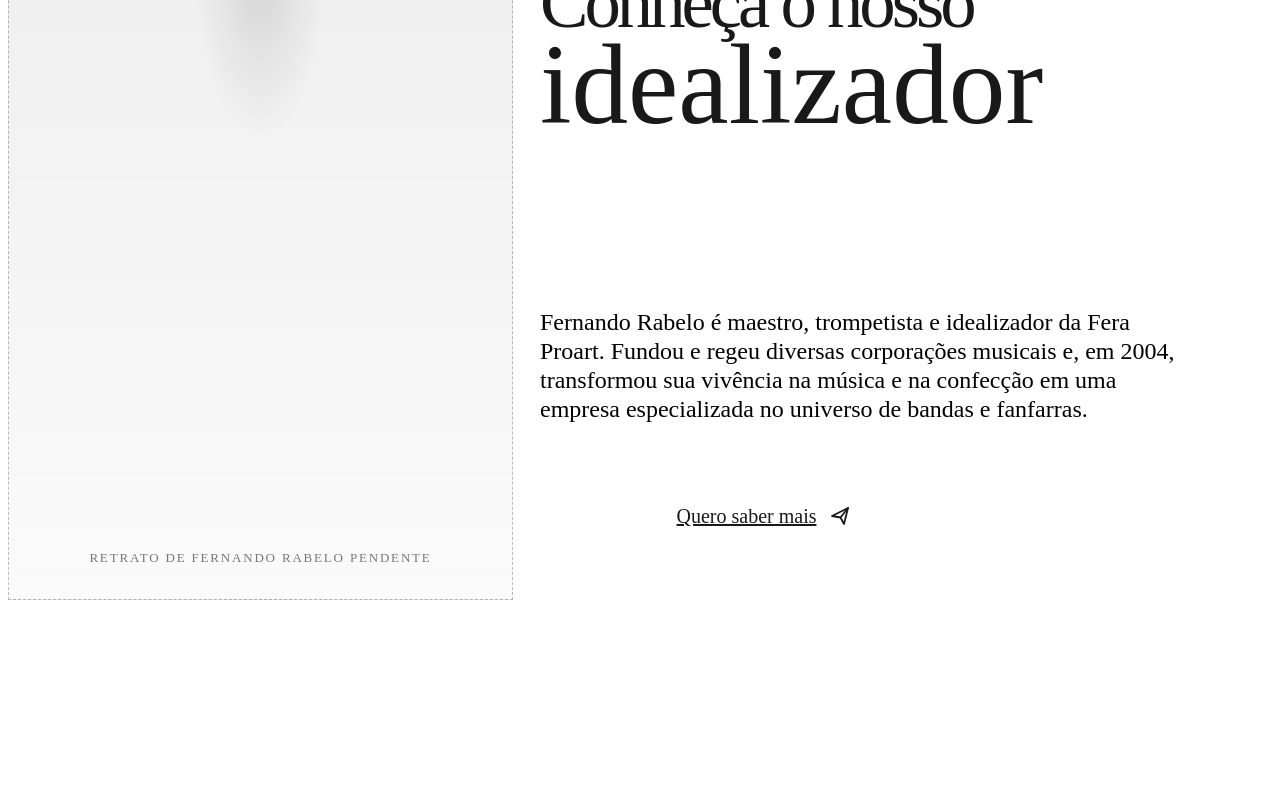
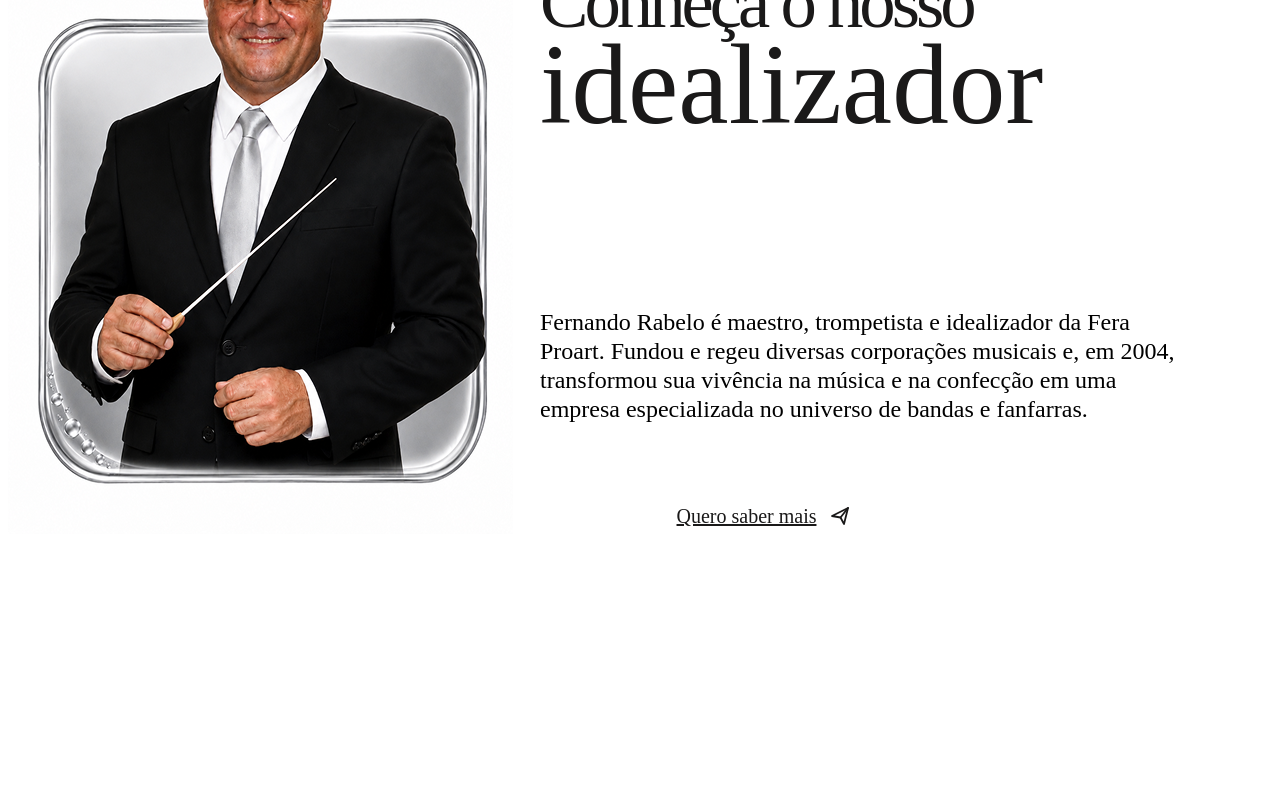
Before and after one commit to leobrasil777-lang/FeraProart-Website, a React (Vite) app: page / in a window 1280 px wide. Shown: the part 3681-4471 px from the top of the page. Built offline with nearby package versions, Linux system fonts and the light colour scheme; the HTML template or start-up script is replaced by a standard one.

Commit message:
adiciona imagem do CTA e fundador

```diff
--- a/src/components/HomeFounderSection/HomeFounderSection.tsx
+++ b/src/components/HomeFounderSection/HomeFounderSection.tsx
@@ -1,5 +1,6 @@
 import CTAButton from '../CTAButton/CTAButton'
 import Container from '../Container/Container'
+import founderImage from '../../assets/images/home/home-idealizador.png'
 import './HomeFounderSection.css'
 
 const founderDescription = 'Fernando Rabelo é maestro, trompetista e idealizador da Fera Proart. Fundou e regeu diversas corporações musicais e, em 2004, transformou sua vivência na música e na confecção em uma empresa especializada no universo de bandas e fanfarras.'
@@ -22,15 +23,13 @@ function HomeFounderSection() {
           <span className="home-founder-section__title-script highlight-font">idealizador</span>
         </h2>
 
-        <div className="home-founder-section__portrait-wrap">
-          <div
-            className="home-founder-section__portrait-placeholder"
-            role="img"
-            aria-label="Fernando Rabelo, maestro e idealizador da Fera Proart"
-          >
-            <span>Retrato de Fernando Rabelo pendente</span>
-          </div>
-        </div>
+      <div className="home-founder-section__portrait-wrap">
+        <img
+          className="home-founder-section__portrait"
+          src={founderImage}
+          alt="Fernando Rabelo, maestro e idealizador da Fera Proart"
+        />
+      </div>
 
         <div className="home-founder-section__content">
           <p className="home-founder-section__description">{founderDescription}</p>
```
Also changed, not shown: 1 other file (tests, documents, lock files or other folders).
